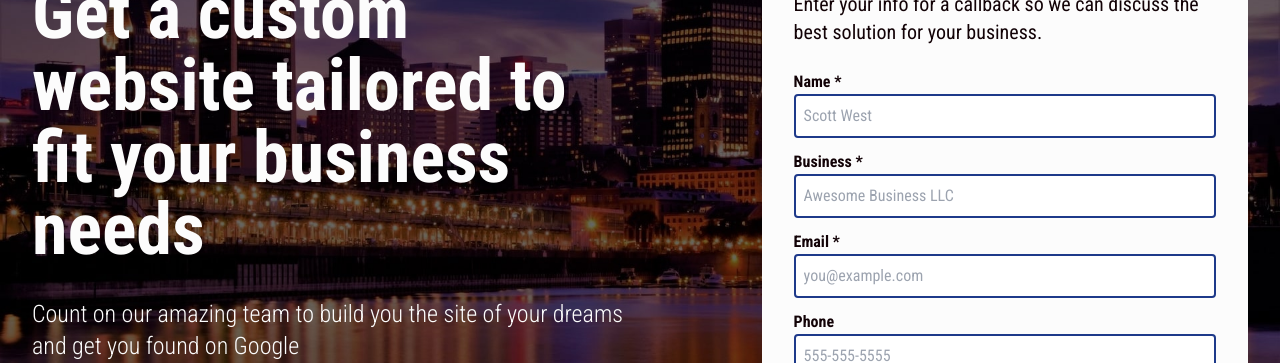
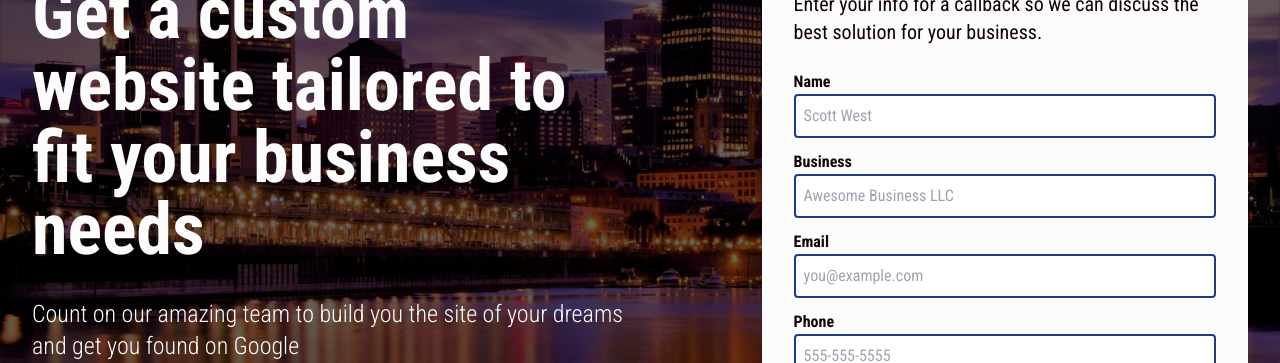
Before and after one commit to agyin3/osiris-marketing, a Next.js app: page / in a window 1280 px wide. Shown: the part 238-601 px from the top of the page. Built offline with nearby package versions, Linux system fonts and the light colour scheme; a web font is replaced by a local one.

Commit message:
add data parameter to function

```diff
--- a/components/ContactForm.js
+++ b/components/ContactForm.js
@@ -21,7 +21,8 @@ export default function ContactForm() {
     } else {
       setData({
         ...data,
-        [name]: name === "phone" ? formatPhoneNum(value.trim()) : value.trim(),
+        [name]:
+          name === "phone" ? formatPhoneNum(value.trim(), data) : value.trim(),
       });
     }
   };
@@ -66,7 +67,7 @@ export default function ContactForm() {
     }
   }, [errors]);
   return (
-    <div className="bg-white text-black md:w-4/5 justify-self-end p-5 md:p-8 rounded-lg">
+    <div className="bg-white text-black md:w-4/5 justify-self-end p-5 md:p-8 rounded-lg fade-in">
       <p className="section-title mb-3">Let's Chat Now</p>
       <p className="text-lg lg:text-xl mb-3">
         Enter your info for a callback so we can discuss the best solution for
@@ -78,7 +79,7 @@ export default function ContactForm() {
           className="flex flex-col font-bold"
         >
           <label className="form-label">
-            Name &#x2a;
+            Name
             <input
               type="text"
               className={`form-input ${errors.name ? "form-error" : ""}`}
@@ -90,7 +91,7 @@ export default function ContactForm() {
             {errors.name && <p className="form-error-text">{errors.name}</p>}
           </label>
           <label className="form-label">
-            Business &#x2a;
+            Business
             <input
               type="text"
               className={`form-input ${
@@ -114,7 +115,7 @@ export default function ContactForm() {
             onChange={handleChange}
           />
           <label className="form-label">
-            Email &#x2a;
+            Email
             <input
               className={`form-input ${errors.email ? "form-error" : ""}`}
               name="email"
--- a/utilites/formatPhoneNumber.js
+++ b/utilites/formatPhoneNumber.js
@@ -1,4 +1,4 @@
-const formatPhoneNum = (num) => {
+const formatPhoneNum = (num, data) => {
   num = removeNonNums(num);
   if (num.length < data.phone.length) {
     return num.length === 1 ? "" : num;
```
